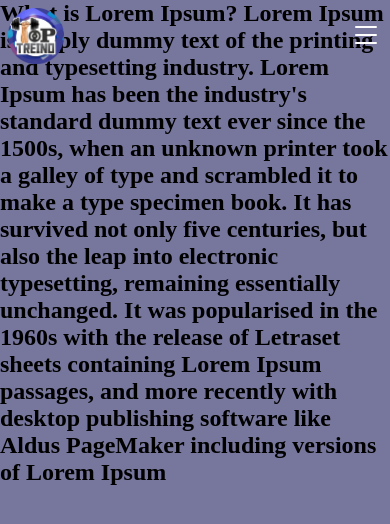
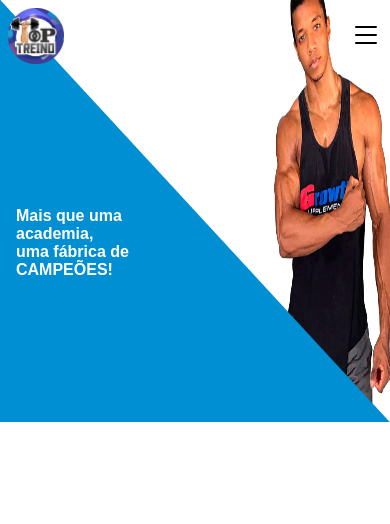
Before and after one commit to raulhenrique-x3/Top-Treino-Next-Js, a Next.js app: page / in a window 390 px wide. Shown: the top 524 px of the page. Built offline with nearby package versions, Linux system fonts and the light colour scheme.

Commit message:
mudanças no responsivo, bg da section 1 e header

```diff
--- a/components/header/header.module.scss
+++ b/components/header/header.module.scss
@@ -1,10 +1,10 @@
-$primary-color: #4771a3;
+$primary-color: #118ed0;
 $primary-color-620: #4771a3a3;
 $secondary-color: #77779d;
 $font-family-01: Arial, Helvetica, sans-serif;
 $text-shadow: 2px 1px #0000002a;
 
-.header{
+.header {
     width: 100%;
     display: flex;
     justify-content: space-between;
@@ -15,30 +15,30 @@ $text-shadow: 2px 1px #0000002a;
     transition: 0.6s;
 }
 
-.menu{
+.menu {
     width: 100%;
     display: flex;
     justify-content: space-between;
 }
 
-.logo{
+.logo {
     display: block;
     width: 72px !important;
     height: 72px !important;
 }
 
-.menuButton{
+.menuButton {
     border: none;
     background-color: unset;
-    color: #fff;
+    color: #000;
 }
 
 .logo,
-.menuButton{
+.menuButton {
     padding: 8px;
 }
 
-.menuItem{
+.menuItem {
     position: absolute;
     z-index: -1;
     margin-left: 50%;
@@ -47,7 +47,7 @@ $text-shadow: 2px 1px #0000002a;
     width: 100%;
 }
 
-.navList{
+.navList {
     display: flex;
     flex-direction: column;
     text-align: center;
@@ -61,7 +61,7 @@ $text-shadow: 2px 1px #0000002a;
 
 }
 
-.navList>li{
+.navList>li {
     font-family: $font-family-01;
     color: #fff;
     font-weight: 500;
@@ -80,44 +80,50 @@ $text-shadow: 2px 1px #0000002a;
 }
 
 
-@media (min-width: 620px){
+@media (min-width: 620px) {
 
-    .header{
+    .header {
         flex-direction: row;
-        background-color: $primary-color;
         align-items: center;
     }
 
-    .menu{
+    .menu {
         align-items: center;
         width: unset;
     }
 
-    .logo{
+    .logo {
         height: unset;
     }
 
-    .menuButton{
+    .menuButton {
         display: none;
     }
 
-    .unactive{
+    .unactive {
         width: 100%;
     }
 
-    .menuItem{
+    .menuItem {
         margin: 0;
         justify-content: unset;
         position: unset;
     }
 
-    .navList{
+    .navList {
         flex-direction: row;
         height: auto;
         width: 100%;
         padding: 18px;
         justify-content: end;
         gap: 64px;
+        background-color: unset;
     }
 
+    .navList>li {
+        color: #000;
+        background-color: #fff;
+        padding: 8px;
+        border-radius: 25px;
+    }
 }
--- a/components/section01/Section01.js
+++ b/components/section01/Section01.js
@@ -5,17 +5,19 @@ import styles from '../section01/section01.module.scss'
 const Section01 = () => {
     return (
         <section className={styles.section01}>
-            <h1>What is Lorem Ipsum?
-                Lorem Ipsum is simply dummy text of the printing and
-                typesetting industry. Lorem Ipsum has been the industry's
-                standard dummy text ever since the 1500s, when an unknown
-                printer took a galley of type and scrambled it to make a
-                type specimen book. It has survived not only five centuries,
-                but also the leap into electronic typesetting, remaining
-                essentially unchanged. It was popularised in the 1960s with
-                the release of Letraset sheets containing Lorem Ipsum passages,
-                and more recently with desktop publishing software like Aldus
-                PageMaker including versions of Lorem Ipsum</h1>
+            <div className={styles.atletaJoaoImg}>
+                <Image
+                    src={'/joaoTopTreino.png'}
+                    width={500}
+                    height={500}
+                    layout={'fill'}
+                    alt={'Atleta João Vinicius'}
+                    className={styles.joaoTopTreino} />
+
+                <h1 className={styles.sect01Title}>Mais que uma <br/>academia, <br/>uma fábrica de <br/>CAMPEÕES!</h1>
+            </div>
+
+
         </section>
     )
 }
--- a/components/section01/section01.module.scss
+++ b/components/section01/section01.module.scss
@@ -4,8 +4,35 @@ $secondary-color: #77779d;
 $font-family-01: Arial, Helvetica, sans-serif;
 $text-shadow: 2px 1px #0000002a;
 
-.section01{
+.section01 {
     width: 100%;
-    height: 200vh;
-    background-color: $secondary-color;
+    height: 50vh;
 }
+
+.atletaJoaoImg {
+    width: 100%;
+    height: 50vh;
+    position: relative;
+    z-index: -1;
+    display: flex;
+    justify-content: start;
+    align-items: center;
+
+    @media (min-width: 620px){
+        height: 80vh;
+    }
+}
+
+.sect01Title {
+    position: relative;
+    z-index: 1;
+    padding: 16px;
+    font-size: 1rem;
+    color: #fff;
+    font-family: Arial, Helvetica, sans-serif;
+    margin-top: 64px;
+
+    @media (min-width: 620px){
+        font-size: 2.5rem;
+    }
+}
```
Also changed, not shown: public/joaoTopTreino.png (added), 1 other file (tests, documents, lock files or other folders).
